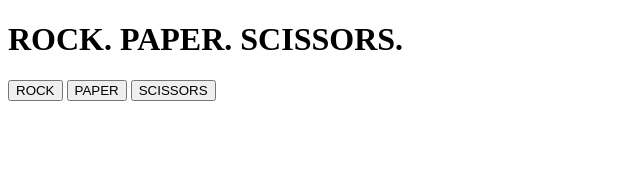
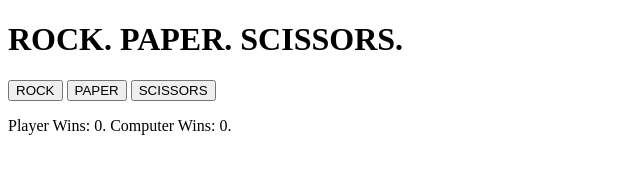
Before and after one commit to code-Brian/rockpaperscissors, a plain HTML site: page index.html in a window 1280 px wide. Shown: the whole page, without its empty margins (0-640 px from the left). Drawn offline with Linux system fonts and the light colour scheme.

Commit message:
updated to count the victories in each round

```diff
--- a/index.html
+++ b/index.html
@@ -12,5 +12,6 @@
   <button id="rock">ROCK</button>
   <button id="paper">PAPER</button>
   <button id="scissors">SCISSORS</button>
+  <div id="container"></div>
 </body>
 </html>
--- a/script.js
+++ b/script.js
@@ -103,8 +103,8 @@ function getRandomInt() {
     console.log("Stalemates: " + stalemates);
   }
 
-  // this function will play a game of 5 rounds and report a winner / loser at the end
-  /*
+  // this function will declare victory after the first player to five rounds
+
   function game() {
     let rounds = 4;
     for (let i = 0; i <= rounds; i++) {
@@ -125,7 +125,7 @@ function getRandomInt() {
     } else {
       console.log("idk i haven't thought of this possibility........")
     }
-  } */
+  }
 
 const buttons = document.querySelectorAll('button');
 
@@ -133,5 +133,11 @@ buttons.forEach((button) => {
     button.addEventListener('click', () => {
         playRound(button.id, computerPlay());
         console.log(button.id);
+        results.textContent = `Player Wins: ${playerWinCount}. Computer Wins: ${computerWinCount}.`;
     });
 });
+
+const container = document.querySelector('#container');
+const results = document.createElement('p');
+results.textContent = `Player Wins: ${playerWinCount}. Computer Wins: ${computerWinCount}.`;
+container.appendChild(results);
```
